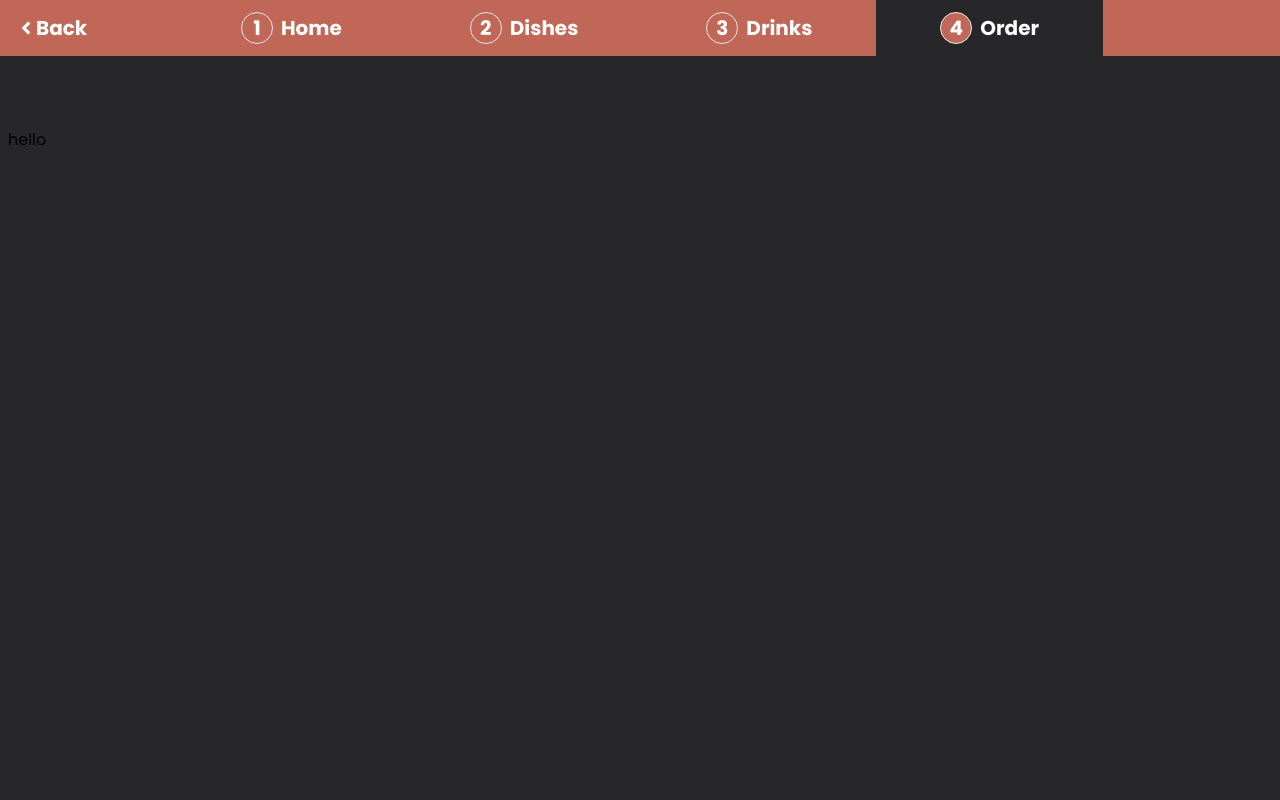
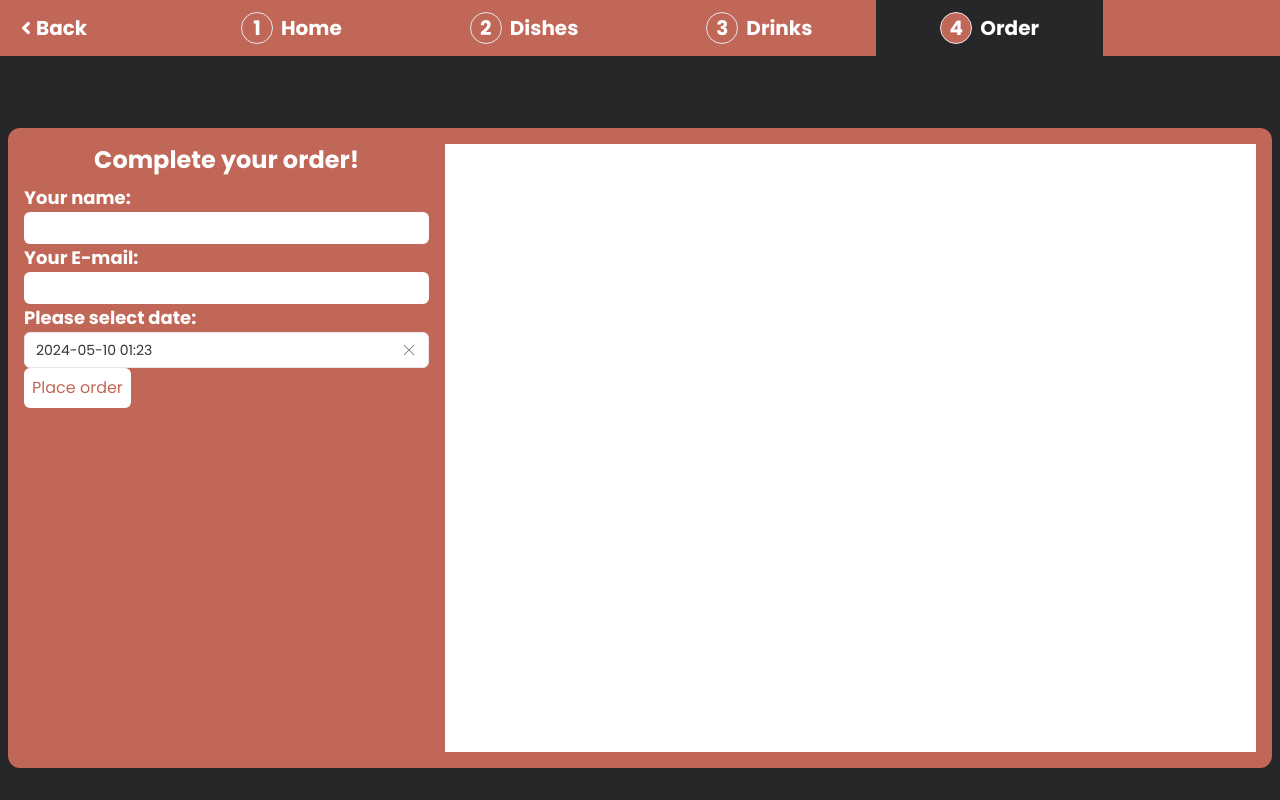
Before and after one commit to edvaldatli/restaurant-lilb, a Next.js app: page /review in a window 1280 px wide. Built offline with nearby package versions, Linux system fonts and the light colour scheme.

Commit message:
fixed next step button disabled logic

```diff
--- a/app/components/CurrentOrderCard.tsx
+++ b/app/components/CurrentOrderCard.tsx
@@ -88,7 +88,8 @@ export default function CurrentOrderCard() {
           disabled={
             (order.currentOrder?.dishes.length === 0 &&
               currentPath === "/dishes") ||
-            (order.currentOrder?.drinks.length === 0 &&
+            ((order.currentOrder?.drinks.length === 0 ||
+              order.currentOrder?.dishes.length === 0) &&
               currentPath === "/drinks")
           }
         />
--- a/app/components/OldOrderCard.tsx
+++ b/app/components/homeComponents/OldOrderCard.tsx
@@ -1,4 +1,4 @@
-import { useLocalStorage } from "../context/LocalStorage";
+import { useLocalStorage } from "../../context/LocalStorage";
 import Link from "next/link";
 
 export default function OldOrderCard() {
--- a/app/components/WelcomeCard.tsx
+++ b/app/components/homeComponents/WelcomeCard.tsx
@@ -1,6 +1,6 @@
-import { useLocalStorage } from "../context/LocalStorage";
+import { useLocalStorage } from "../../context/LocalStorage";
 import Link from "next/link";
-import RoutingButton from "./RoutingButton";
+import RoutingButton from "../RoutingButton";
 
 export default function WelcomeCard() {
   const { name } = useLocalStorage();
--- a/app/review/page.tsx
+++ b/app/review/page.tsx
@@ -1,7 +1,96 @@
+"use client";
+import { useEffect, useState } from "react";
+import { FaClock } from "react-icons/fa";
+import { DatePicker } from "rsuite";
+import "rsuite/DatePicker/styles/index.css";
+
 export default function ReviewPage() {
+  const [selectedDate, setSelectedDate] = useState<Date>(new Date());
+  const date: Date = new Date();
+  const submitOrder = (formData: FormData) => {
+    const name = formData.get("name");
+    const email = formData.get("email");
+    const date = formData.get("date");
+    const time = formData.get("time");
+
+    if (!name || !email || !date || !time) {
+      alert("Please fill out all fields!");
+      return;
+    }
+    alert("Order placed!");
+  };
+
+  const shouldDisableDate = () => {
+    const today = new Date();
+    // Create a date object for today with time set to 00:00:00
+    const todayStart = new Date(
+      today.getFullYear(),
+      today.getMonth(),
+      today.getDate()
+    );
+    // Create a date object for the given date with time set to 00:00:00
+    const dateStart = new Date(
+      date.getFullYear(),
+      date.getMonth(),
+      date.getDate()
+    );
+    // Check if the given date is before today
+    if (dateStart < todayStart) {
+      return true;
+    }
+    // Check if today and after 22:00
+    if (
+      dateStart.getTime() === todayStart.getTime() &&
+      today.getHours() >= 22
+    ) {
+      return true;
+    }
+    return false;
+  };
+
   return (
-    <div>
-      <div>hello</div>
+    <div className="flex flex-col lg:flex-row w-full h-full bg-request-orange rounded-xl p-4 gap-4 text-white">
+      <div className="flex flex-col h-full w-full lg:w-1/3 gap-2">
+        <h2 className="text-2xl font-bold text-center">Complete your order!</h2>
+        <form action={submitOrder}>
+          <h3 className="text-lg font-bold">Your name:</h3>
+          <input
+            type="text"
+            name="name"
+            className="w-full rounded-md p-1 text-zinc-700"
+          />
+          <h3 className="text-lg font-bold">Your E-mail:</h3>
+          <input
+            type="text"
+            name="email"
+            className="w-full rounded-md p-1 text-zinc-400"
+          />
+          <h3 className="text-lg font-bold">Please select date:</h3>
+          <div className="flex flex-row gap-4">
+            <DatePicker
+              name="date"
+              format="yyy-MM-dd HH:mm"
+              defaultValue={selectedDate}
+              shouldDisableDate={shouldDisableDate}
+              hideHours={(hour) =>
+                hour < 12 ||
+                hour > 22 ||
+                (selectedDate < new Date() ? hour < date.getHours() + 1 : false)
+              }
+              hideMinutes={(minute) => minute % 15 !== 0}
+              onSelect={(date) => setSelectedDate(date)}
+              className="w-full"
+            />
+          </div>
+          <button
+            type="submit"
+            className="bg-white text-request-orange rounded-md p-2"
+          >
+            Place order
+          </button>
+        </form>
+      </div>
+      <div className="flex flex-col h-full w-2/3 bg-white"></div>
     </div>
   );
 }
--- a/package.json
+++ b/package.json
@@ -19,6 +19,7 @@
     "react-dom": "^18",
     "react-icons": "^5.2.1",
     "react-slick": "^0.30.2",
+    "rsuite": "^5.61.0",
     "slick-carousel": "^1.8.1",
     "uuid": "^9.0.1"
   },
```
Also changed, not shown: app/page.tsx (+4 -4 lines), app/components/Dish.tsx (deleted), app/components/homeComponents/Carousel.tsx (renamed from app/components/Carousel.tsx), app/components/homeComponents/LogoCard.tsx (renamed from app/components/LogoCard.tsx), 1 other file (tests, documents, lock files or other folders).
